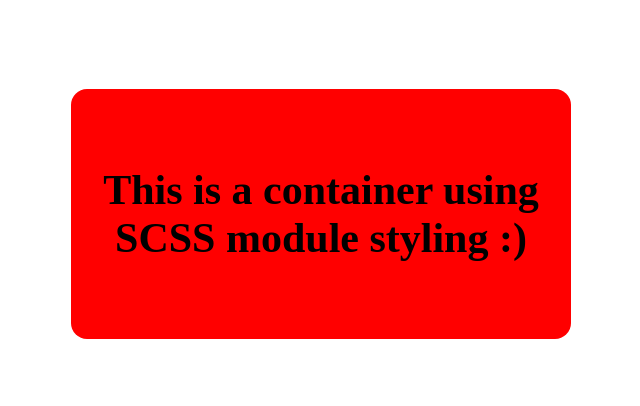
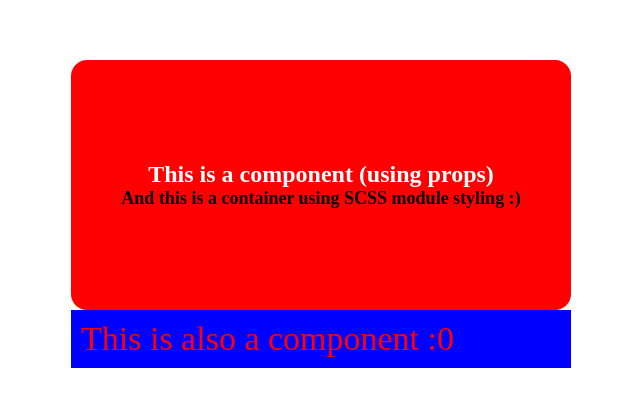
Before and after one commit to K1-RA/code_collaborate_shop, a Next.js app: page / in a window 1280 px wide. Shown: the part 186-592 px from the top of the page, without its empty margins (319-959 px from the left). Built offline with nearby package versions, Linux system fonts and the light colour scheme.

Commit message:
added components folder/structure

```diff
--- a/styles/Home.module.scss
+++ b/components/MyComponent/MyComponent.module.scss
@@ -2,14 +2,20 @@
   width: 500px;
   height: 250px;
   display: flex;
+  flex-direction: column;
   align-items: center;
   justify-content: center;
   background-color: red;
   border-radius: 16px;
   text-align: center;
 
+  .title {
+    color: white;
+    font-size: 24px;
+  }
+
   .paragraph {
-    font-size: 42px;
+    font-size: 18px;
     font-weight: bold;
   }
 }
--- /dev/null
+++ b/components/MyComponent/index.jsx
@@ -0,0 +1,11 @@
+import styles from "./MyComponent.module.scss";
+const MyComponent = ({ title }) => {
+  return (
+    <div className={styles.container}>
+      <h3 className={styles.title}>{title} (using props)</h3>
+      <p className={styles.paragraph}>And this is a container using SCSS module styling :)</p>
+    </div>
+  );
+};
+
+export default MyComponent;
--- /dev/null
+++ b/components/MySecondComponent/MySecondComponent.module.scss
@@ -0,0 +1,6 @@
+.title {
+  font-size: 34px;
+  color: red;
+  padding: 10px;
+  background-color: blue;
+}
--- /dev/null
+++ b/components/MySecondComponent/index.jsx
@@ -0,0 +1,6 @@
+import styles from "./MySecondComponent.module.scss";
+const MySecondComponent = () => {
+  return <div className={styles.title}>This is also a component :0</div>;
+};
+
+export default MySecondComponent;
--- /dev/null
+++ b/components/index.js
@@ -0,0 +1,4 @@
+import MyComponent from "./MyComponent";
+import MySecondComponent from "./MySecondComponent";
+
+export { MyComponent, MySecondComponent };
--- a/pages/index.js
+++ b/pages/index.js
@@ -1,10 +1,10 @@
-import styles from "../styles/Home.module.scss";
+import { MyComponent, MySecondComponent } from "../components";
+
 export default function Home() {
   return (
     <>
-      <div className={styles.container}>
-        <p className={styles.paragraph}>This is a container using SCSS module styling :)</p>
-      </div>
+      <MyComponent title="This is a component" />
+      <MySecondComponent />
     </>
   );
 }
```
